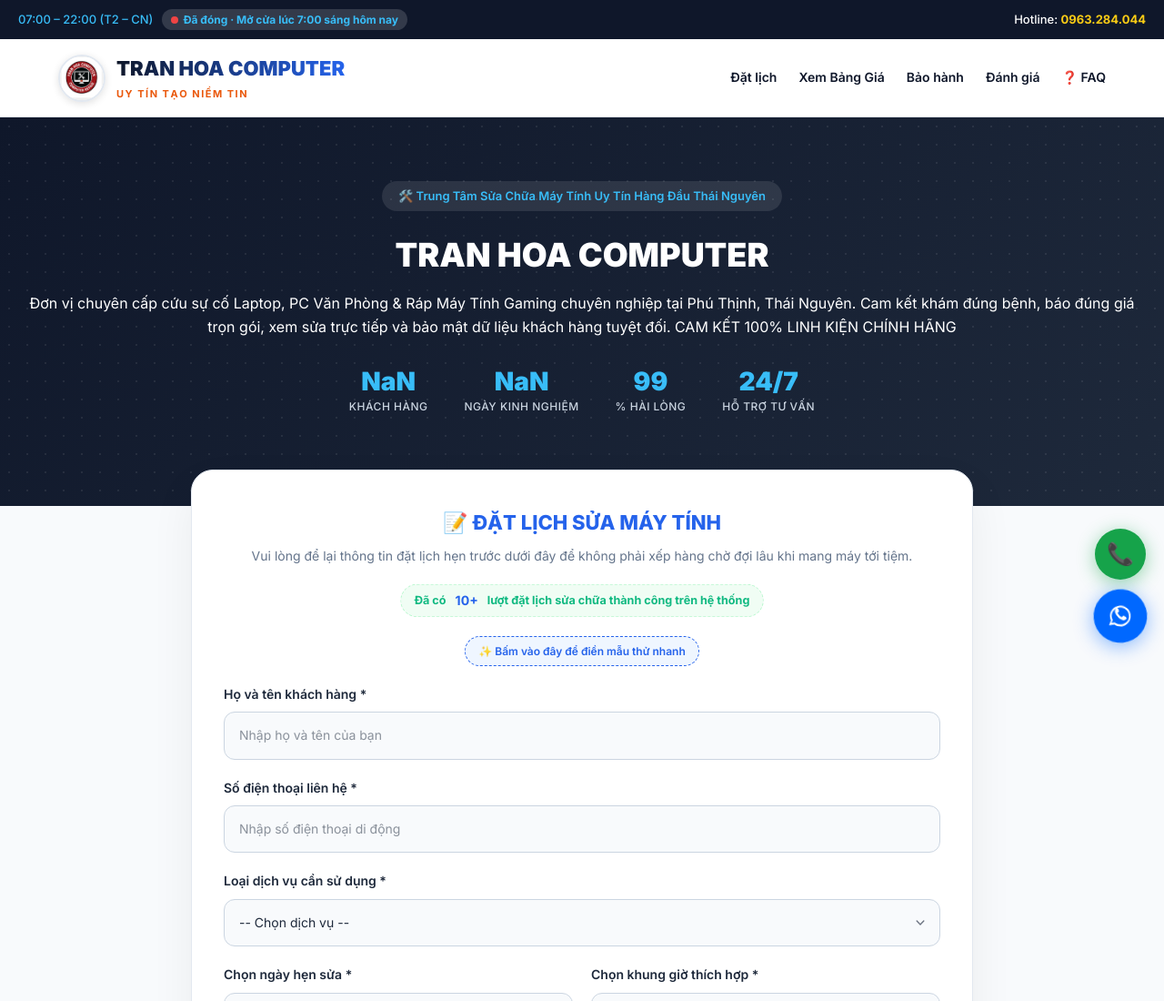
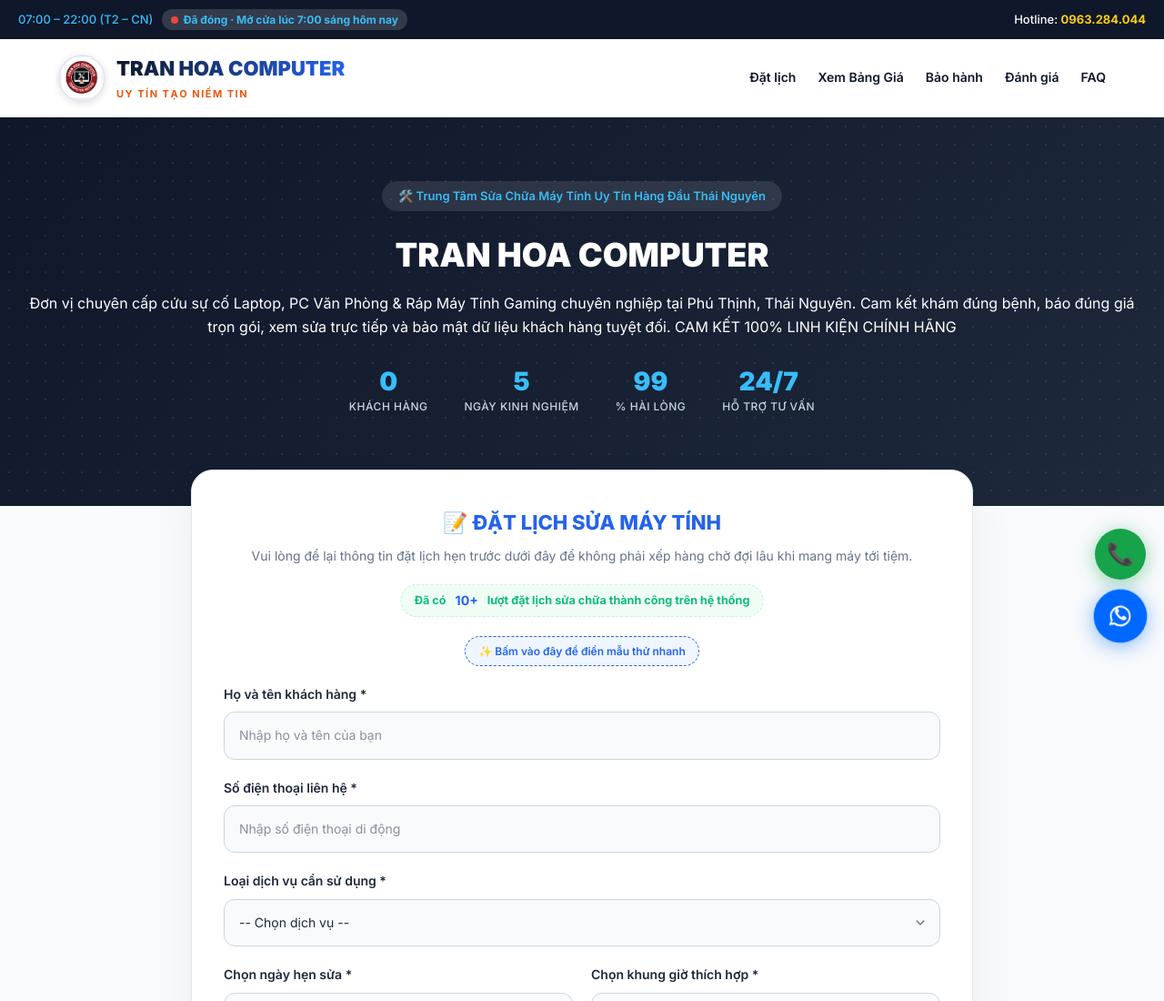
Before and after one commit to tranhoacomputer/tranhoacomputer.github.io, a plain HTML site: page index.html in a window 1280 px wide. Shown: the top 1100 px of the page at 91% size. Drawn offline with nearby package versions, Linux system fonts and the light colour scheme; no server answers.

Commit message:
Update index.html

```diff
--- a/index.html
+++ b/index.html
@@ -327,7 +327,7 @@
                 <a href="#muc-bang-gia">Xem Bảng Giá</a>
                 <a href="#chinh-sach-bao-hanh">Bảo hành</a>
                 <a href="#danh-gia-khach-hang">Đánh giá</a>
-            <a href="#cau-hoi-thuong-gap" onclick="event.preventDefault();document.getElementById('cau-hoi-thuong-gap').scrollIntoView({behavior:'smooth'});">❓ FAQ</a>
+            <a href="#cau-hoi-thuong-gap" onclick="event.preventDefault();document.getElementById('cau-hoi-thuong-gap').scrollIntoView({behavior:'smooth'});">FAQ</a>
             </div>
             <button class="menu-toggle" id="menuBtn">☰</button>
         </div>
@@ -339,8 +339,8 @@
         <p>Đơn vị chuyên cấp cứu sự cố Laptop, PC Văn Phòng & Ráp Máy Tính Gaming chuyên nghiệp tại Phú Thịnh, Thái Nguyên. Cam kết khám đúng bệnh, báo đúng giá trọn gói, xem sửa trực tiếp và bảo mật dữ liệu khách hàng tuyệt đối. CAM KẾT 100% LINH KIỆN CHÍNH HÃNG</p>
 
         <div class="hero-stats">
-            <div class="hero-stat"><div class="stat-num" data-target="+ 0">0</div><div class="stat-label">Khách hàng</div></div>
-            <div class="hero-stat"><div class="stat-num" data-target="+ 5">0</div><div class="stat-label">Ngày kinh nghiệm</div></div>
+            <div class="hero-stat"><div class="stat-num" data-target="0+">0</div><div class="stat-label">Khách hàng</div></div>
+            <div class="hero-stat"><div class="stat-num" data-target="5+">0</div><div class="stat-label">Ngày kinh nghiệm</div></div>
             <div class="hero-stat"><div class="stat-num" data-target="99">0</div><div class="stat-label">% Hài lòng</div></div>
             <div class="hero-stat"><div class="stat-num">24/7</div><div class="stat-label">Hỗ trợ tư vấn</div></div>
         </div>
```
